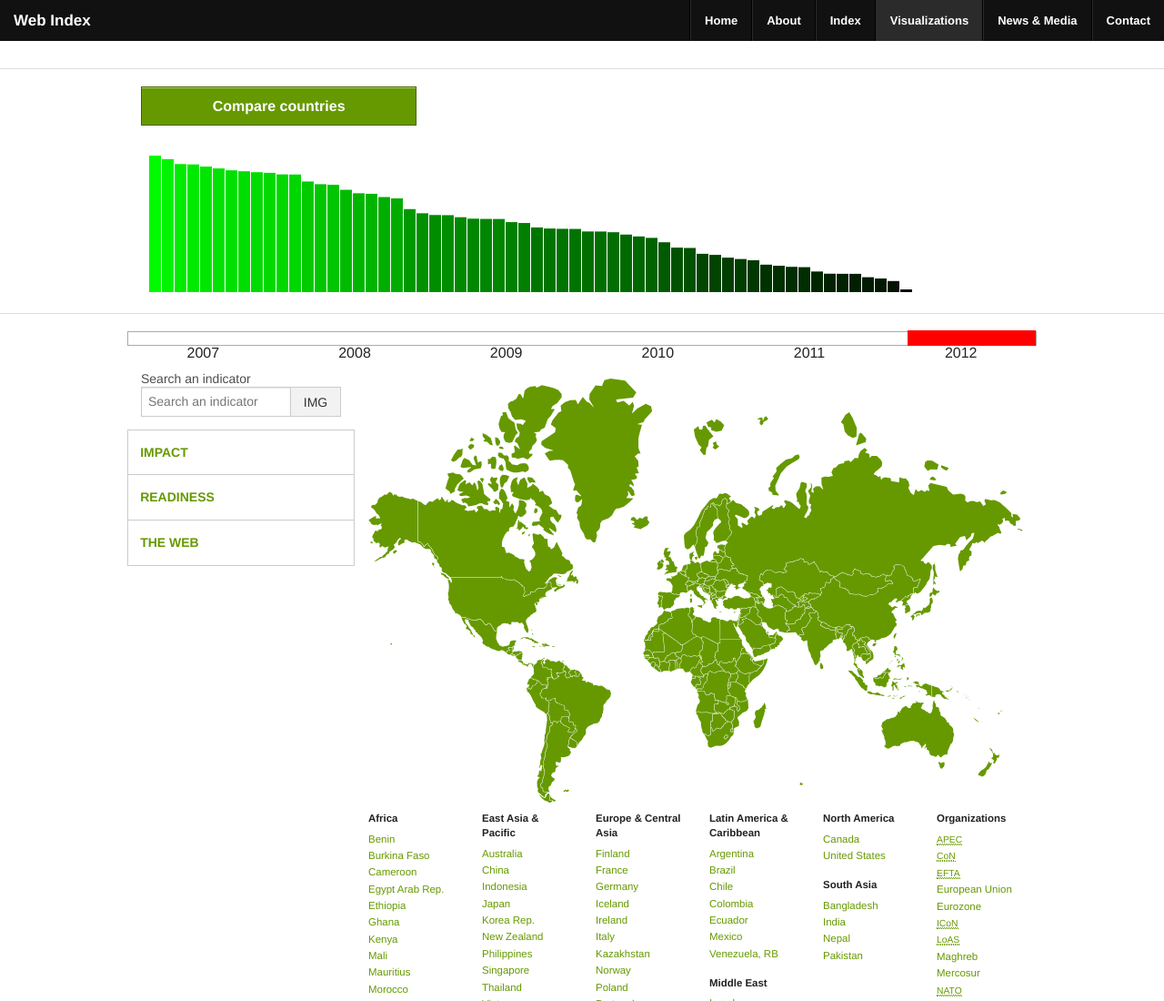
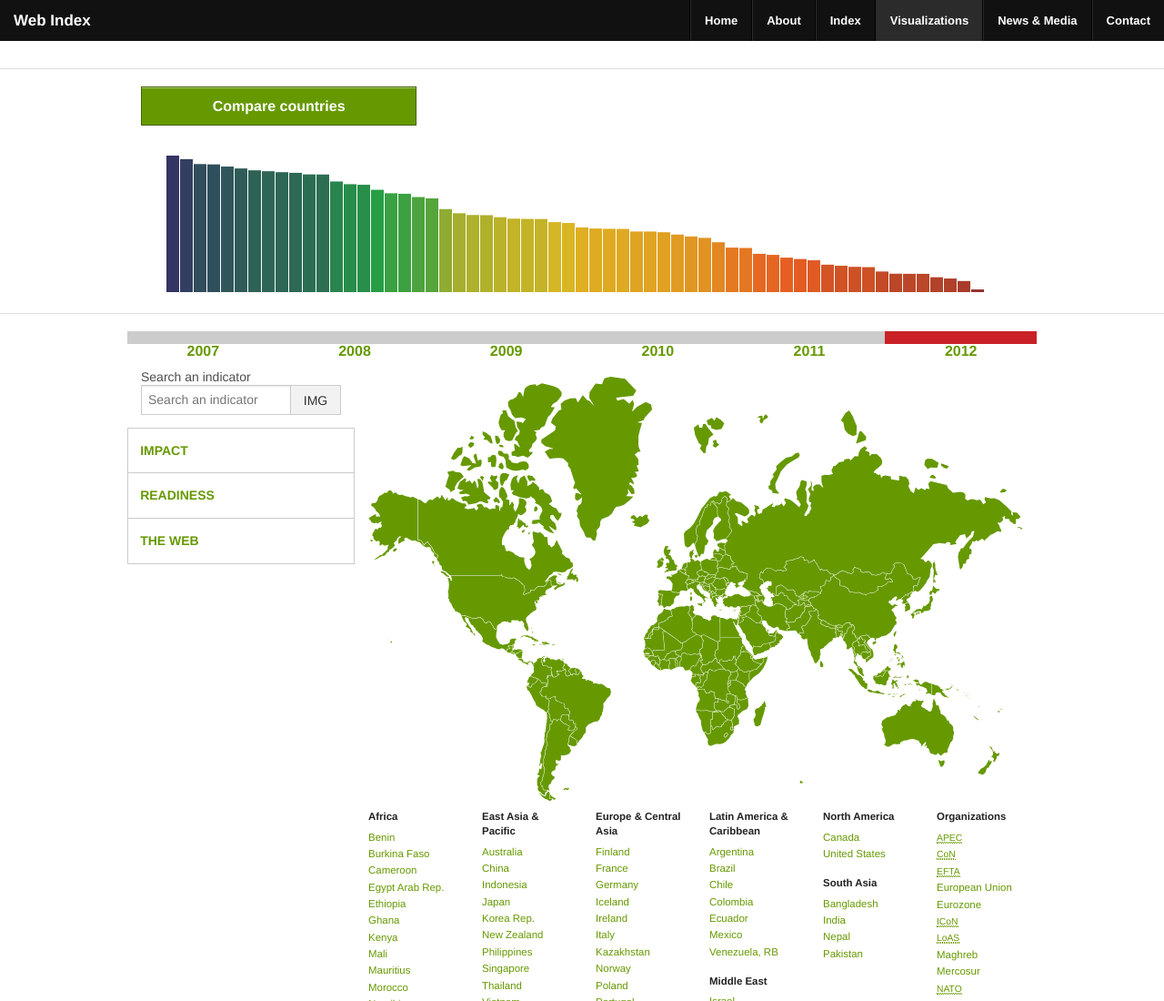
Before and after one commit to weso/WI-HTML-prototype, a plain HTML site: page index.html in a window 1280 px wide. Shown: the top 1100 px of the page at 91% size. Drawn offline with Linux system fonts and the light colour scheme.

Commit message:
Enabled chart resize
Enabled chart resize
Added chart colors
Fixed year selector issues

```diff
--- a/css/app.css
+++ b/css/app.css
@@ -16,7 +16,7 @@
 	background-color: white;
 }
 
-.section-container > section > .title a, abbr {
+.section-container > section > .title a, abbr, #available-years {
 	color: #690;
 }
 
@@ -29,13 +29,13 @@
 }
 
 .ui-state-hover, .ui-widget-content .ui-state-hover, .ui-widget-header .ui-state-hover, .ui-state-focus, .ui-widget-content .ui-state-focus, .ui-widget-header .ui-state-focus, .ui-state-default, .ui-widget-content .ui-state-default, .ui-widget-header .ui-state-default {
-	background: #f00;
-	border: 1px solid #f00;
-	height: .95em;
-	width: 8em;
-	top: -10%;
+	background: #c92127;
+	border: none;
+	height: .8em;
+	width: 20%;
+	top: 0%;
 	border-radius: 0px;
-	margin-left: -4em;
+	margin-left: -10%;
 }
 
 .ui-corner-all {
@@ -43,7 +43,7 @@
 }
 
 .ui-widget-content {
-	margin-left: 4em;
+	margin-left: 8.33333%em;
 	background: #fff;
 	border: none;
 }
@@ -53,10 +53,11 @@
 }
 
 #year-selector {
-	margin-left: 4em;
-	margin-right: 4em;
+	margin-left: 8.33333%;
+	margin-right: 8.33333%;
+	background: #ccc;
 }
 
 #year-selector-wrapper {
-	border: 1px solid #aaaaaa;
+	background: #ccc;
 }
--- a/index.html
+++ b/index.html
@@ -71,29 +71,42 @@
 					<a href="#" class="button expand">Compare countries</a>
 				</div>
 			</div>
-			<div class="row" id="barchart">
+			<div class="row" id="barchart"></div>
+			<hr/>
+			<div class="row show-for-small">
+				<select id="year-select">
+					<option>2007</option>
+					<option>2008</option>
+					<option>2009</option>
+					<option>2010</option>
+					<option>2011</option>
+					<option>2012</option>
+				</select>
 			</div>
-			<hr/>
 			<div class="row hide-for-small">
-				<div id="year-selector-wrapper"><div id="year-selector"></div></div>
+				<div id="year-selector-wrapper">
+					<div id="year-selector"></div>
+				</div>
+				<section id="available-years">
 					<div class="small-2 large-2 columns centered">
-					2007
+						<strong>2007</strong>
 					</div>
 					<div class="small-2 large-2 columns centered">
-					2008
+						<strong>2008</strong>
 					</div>
 					<div class="small-2 large-2 columns centered">
-					2009
+						<strong>2009</strong>
 					</div>
 					<div class="small-2 large-2 columns centered">
-					2010
+						<strong>2010</strong>
 					</div>
 					<div class="small-2 large-2 columns centered">
-					2011
+						<strong>2011</strong>
 					</div>
 					<div class="small-2 large-2 columns centered">
-					2012
+						<strong>2012</strong>
 					</div>
+				</section>
 			</div>
 		</section>
 
@@ -514,8 +527,7 @@
 
 		<!-- Google Analytics: change UA-XXXXX-X to be your site's ID. -->
 		<script>
-			var _gaq = [['_setAccount', 'UA-XXXXX-X'], ['_trackPageview']];
-			( function(d, t) {
+			var _gaq = [['_setAccount', 'UA-XXXXX-X'], ['_trackPageview']]; ( function(d, t) {
 					var g = d.createElement(t), s = d.getElementsByTagName(t)[0];
 					g.src = '//www.google-analytics.com/ga.js';
 					s.parentNode.insertBefore(g, s)
--- a/js/main.js
+++ b/js/main.js
@@ -96,16 +96,17 @@ $(function() {
 	});
 });
 
-$(function() {
+$(window).resize(function() {
 	drawGraph("#barchart", data, {
 		marginTop : 0,
 		marginRight : 0,
 		marginBottom : 0,
 		marginLeft : 0,
-		width : 900,
+		width : $(".row").width() ,
 		height : 150
 	});
 	function drawGraph(selector, data, config) {
+		$("#barchart").empty();
 		var top = data.sort(function(a, b) {
 			return b.value - a.value;
 		});
@@ -126,6 +127,8 @@ $(function() {
 			return d.value;
 		})]);
 
+		var ramp=d3.scale.linear().domain([100,75,50,25,0]).range(["#343465","#269e45","#deb722","#e65e22","#8b2c30"]);
+
 		this.svg.selectAll(".bar").data(top).enter().append("rect").attr("class", "bar").attr("x", function(d) {
 			return x(d.code);
 		}).attr("width", x.rangeBand()).attr("y", function(d) {
@@ -133,7 +136,7 @@ $(function() {
 		}).attr("height", function(d) {
 			return config.height - y(d.value);
 		}).attr("fill", function(d) {
-			return "rgb(0, " + Math.round(d.value * 2.5) + ", 0)";
+			return ramp(d.value);
 		});
 	}
 
```
Lines whose indentation alone changed are shown as unchanged.
